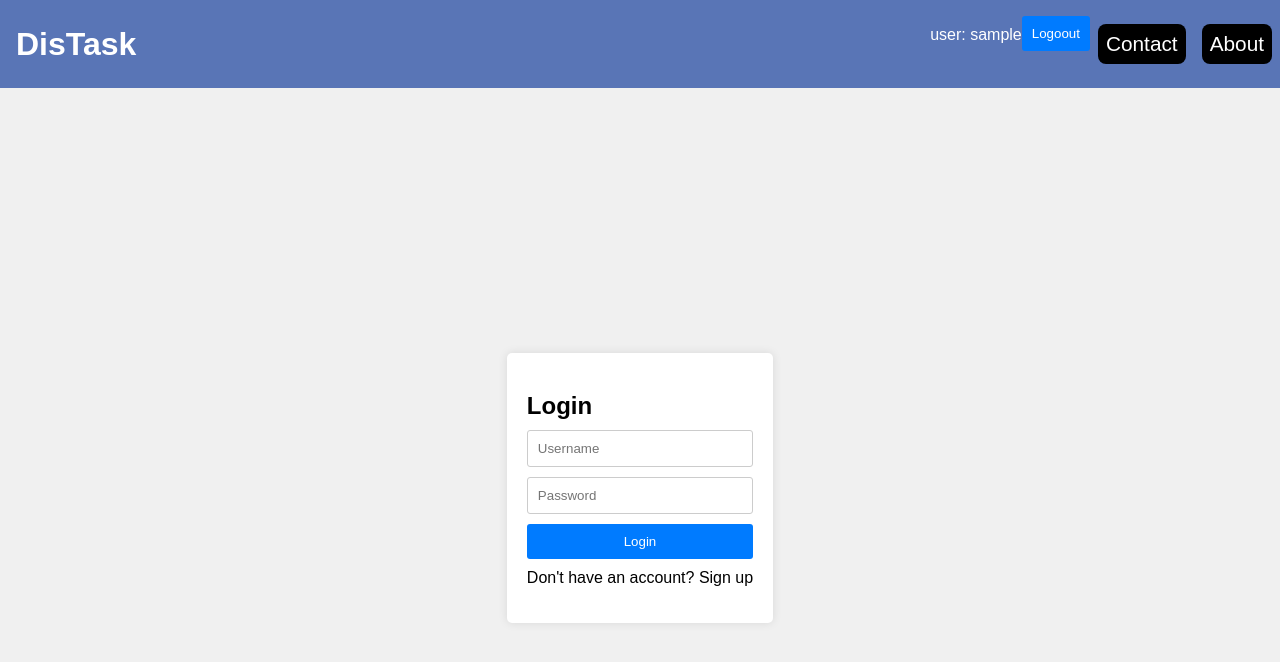
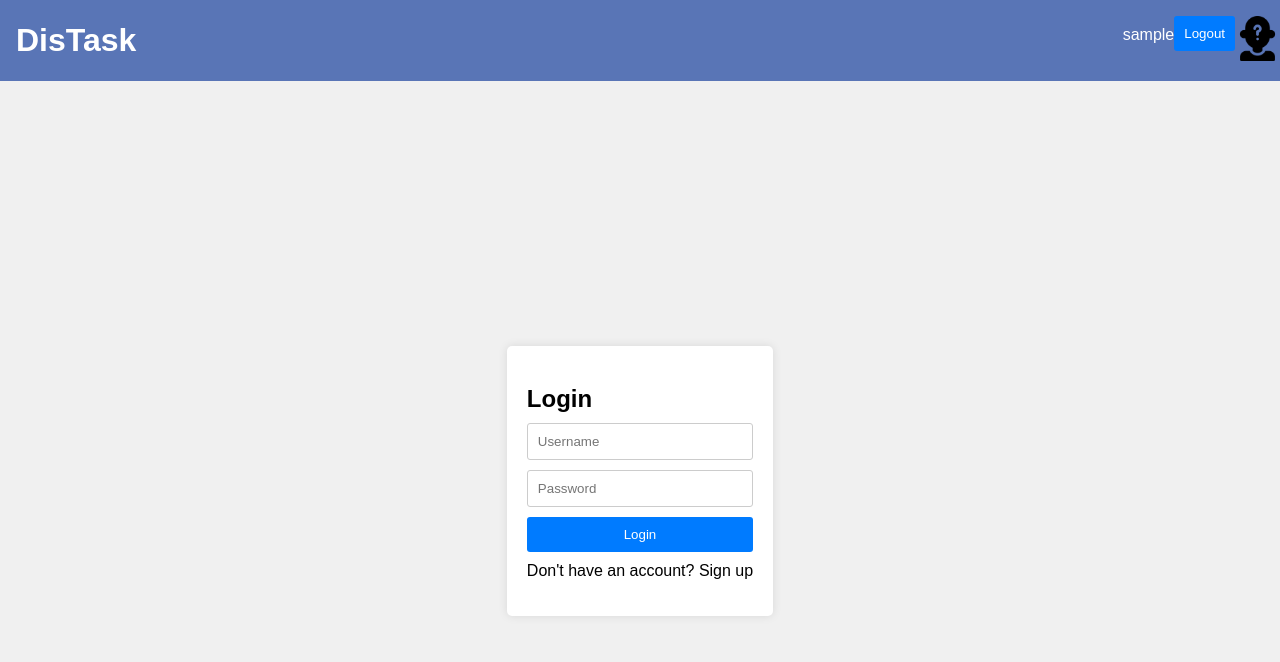
Before and after one commit to Alolononon/DisTask-jiantao-terence-Orbital, a React (Create React App) app in the folder distaskfront/: page /loginpage in a window 1280 px wide. Shown: the top 662 px of the page. Built offline with nearby package versions, Linux system fonts and the light colour scheme; sample sign-in values are in the browser's storage.

Commit message:
navbar neatness
changed the logged in navbar to look nicer i hope and added in a friends page

```diff
--- a/distaskfront/src/App.js
+++ b/distaskfront/src/App.js
@@ -8,7 +8,7 @@ import Testing from './pages/Testing';
 import { useEffect } from 'react';
 import PrivateRoute from './components/PrivateRoute';
 import TodoList from './pages/TodoList';
-
+import Friends from './pages/Friends';
 
 function App() {
 
@@ -23,6 +23,7 @@ function App() {
         <Route path="/" element={<PrivateRoute component={TodoList} />} />
         <Route path="/about" element={<PrivateRoute component={About} />} />
         <Route path="/contact" element={<PrivateRoute component={Contact} />} />
+        <Route path="/friends" element={<PrivateRoute component={Friends}/>}/>
           {/* <Route exact path="/Testing" element={<Testing />} />
           <Route exact path="/About" element={<About />} />
           <Route exact path="/Contact" element={<Contact />} /> */}
--- a/distaskfront/src/components/Navbar.css
+++ b/distaskfront/src/components/Navbar.css
@@ -28,15 +28,56 @@ nav ul li {
 nav ul li a {
     display: block;
     text-decoration: none;
-    color: white;
-    padding: 0.5rem;
-    margin: 0.5rem;
-    border-radius: 0.5rem;
+    color: rgb(56, 58, 40);
+    padding: 4px;
+    margin: 4px;
+    border-radius: 2px;
     font-size: 1.3rem;
-
 }
 
 
 nav ul li a:not(.active) {
-    background-color: black;
+    background-color: rgb(87, 144, 160);
 }
+
+nav ul li a:hover{
+    background-color:#515cce
+}
+
+.dropdown {
+    position: relative;
+    display: inline-block;
+}
+
+.dropdown-content {
+    display: none;
+    position: absolute;
+    right: 0; /* Align the dropdown to the right */
+    background-color: #8995d4;
+    min-width: 160px;
+    max-width: 300px;
+    box-shadow: 0px 8px 16px 0px rgba(255, 255, 255, 0.2);
+    z-index: 1;
+    overflow-wrap: break-word; /* Ensure text wraps within the box */
+}
+
+.dropdown-content a {
+    color: rgb(255, 255, 255);
+    padding: 12px 16px;
+    text-decoration: none;
+    display: block;
+}
+
+.dropdown-content a:hover {
+    background-color: #4554f2;
+}
+
+.dropdown:hover .dropdown-content {
+    display: block;
+}
+
+.settings-icon { /*icon pic*/
+    width: 45px; /* Adjust the size as needed */
+    height: 45px; /* Adjust the size as needed */
+    cursor: pointer;
+}
--- a/distaskfront/src/components/Navbar.js
+++ b/distaskfront/src/components/Navbar.js
@@ -24,20 +24,70 @@ import "./Navbar.css";
     //Navigate to="/loginpage";
   };
 
+  const getsettings = (value) => {
+    //const value = event.target.value; // Get the selected value, which is a string
+    switch (value) {
+      case "Profile": // Check if the value is "Profile"
+        navigate('/Profile'); // Navigate to the Profile page
+        break;
+      case "Logout": // Check if the value is "Logout"
+        handleLogout(); // Call the logout function
+        break;
+      case "Friends": // Check if the value is "Friends"
+        navigate('/Friends'); // Navigate to the Friends page
+        break;
+      default:
+        console.log('Invalid option');
+    }
+  };
 
     return(
       <div>
         <nav>
+          {loggedin ? (
+            <>
             <Link to="/" className="title">DisTask</Link>
             <ul>
-            {loggedin && (<li><p>user: {sessionStorage.getItem('username')}</p></li>)}
-            {loggedin && (<li><button onClick={handleLogout}>Logoout</button></li>)}
+              <li><p>{sessionStorage.getItem('username')}</p></li>
+              <li><button onClick={handleLogout}>Logout</button></li>
+              <li className="dropdown">
+                  <img src="/settings.png" alt="Settings" className="settings-icon" />
+                  <div className="dropdown-content">
+                    <a href="#!" onClick={() => getsettings("Profile")}>Profile</a>
+                    <a href="#!" onClick={() => getsettings("Friends")}>Friends</a>
+                    {/* <a href="#!" onClick={() => getsettings("Logout")}>Logout</a> DOESN'T WORK AS OF YET*/}
+                  </div>
+              </li>
+            </ul>
+            </>
+          ) :
+          (
+            <>
+            <Link to="/" className="title">DisTask</Link>
+            <ul>
+              <li><Link to="/About">About</Link></li>
               <li><Link to="/Contact">Contact</Link></li>
-            <li><Link to="/About">About</Link></li>
+              <li><Link to="/LoginPage>">Login</Link></li>
               </ul>
+            </>
+          )
+          }
         </nav>
       </div>
     )
+    // return(
+    //     <div>
+    //     <nav>
+    //     <Link to="/" className="title">DisTask</Link>
+    //       <ul>
+    //         {loggedin && (<li><p>user: {sessionStorage.getItem('username')}</p></li>)}
+    //         {loggedin && (<li><button onClick={handleLogout}>Logoout</button></li>)}
+    //         <li><Link to="/Contact">Contact</Link></li>
+    //         <li><Link to="/About">About</Link></li>
+    //       </ul>
+    //     </nav>
+    //     </div>
+    // )
  }
 
  export default Navbar;
--- /dev/null
+++ b/distaskfront/src/pages/Friends.js
@@ -0,0 +1,7 @@
+export default function Friends() {
+    return (
+        <>
+        <h2>Friends</h2>
+        </>
+    )
+}
--- /dev/null
+++ b/package.json
@@ -0,0 +1,5 @@
+{
+  "dependencies": {
+    "react-select": "^5.8.0"
+  }
+}
```
Also changed, not shown: distaskfront/public/settings.png (added), 1 other file (tests, documents, lock files or other folders). Lines whose indentation alone changed are shown as unchanged.
